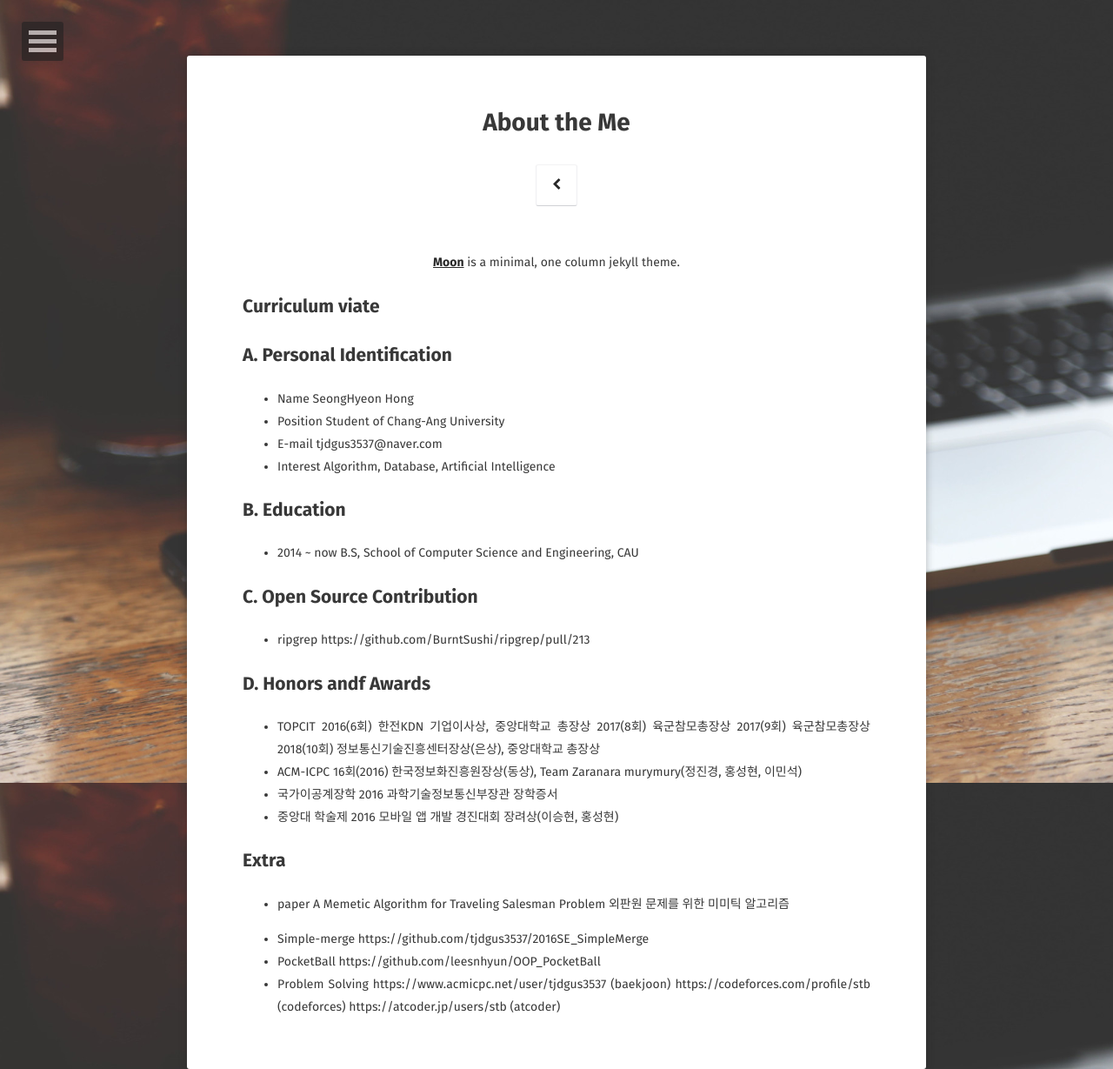
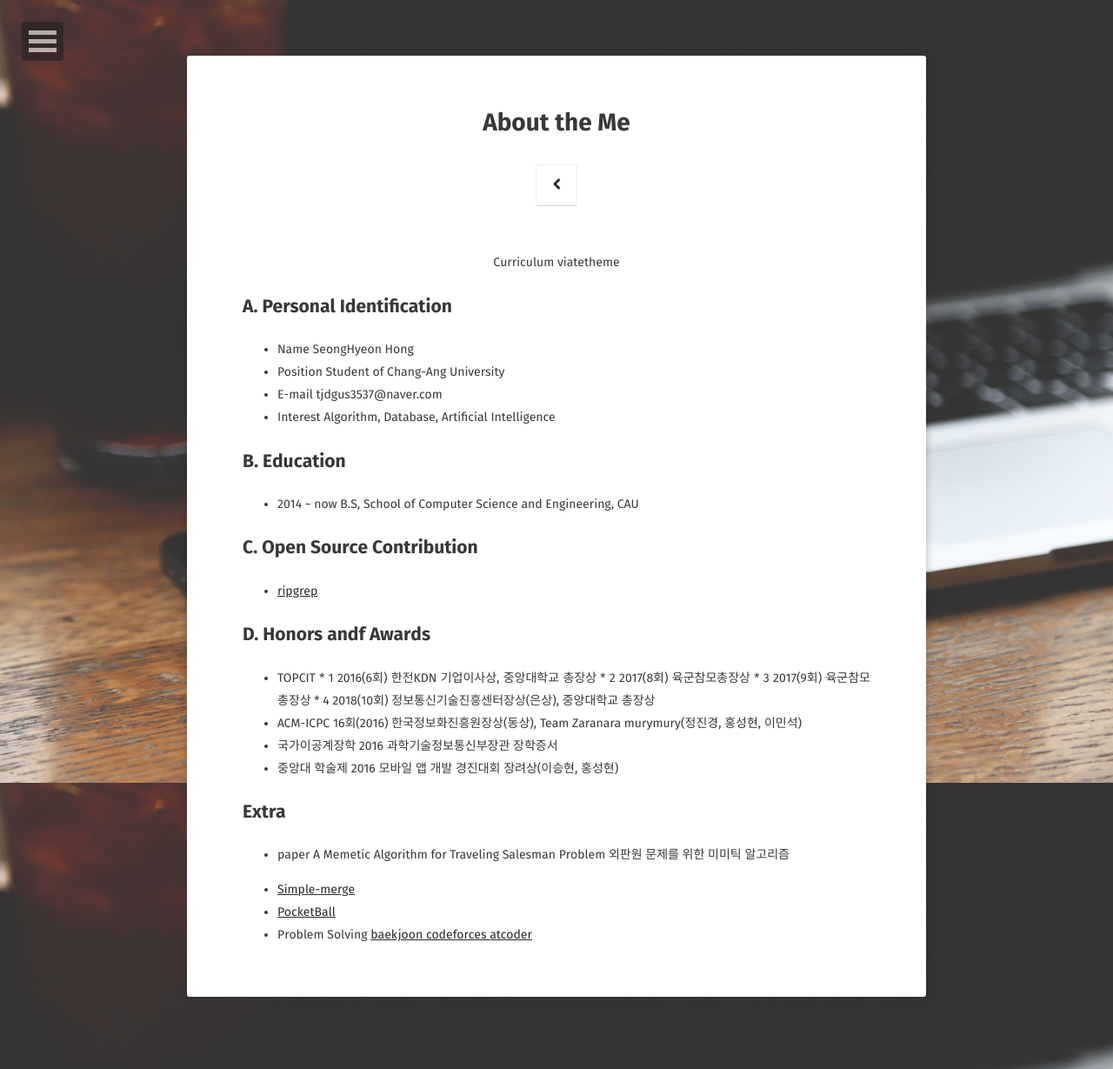
Before and after one commit to tjdgus3537/tjdgus3537.github.io, a Jekyll site: the page built from about/index.md, in a window 1280 px wide. Shown: the whole page at 87% size. Built offline with Jekyll 4.4.1, drawn with Linux system fonts in a browser that asks for light colours; some web fonts are replaced; our own code applies the rules of GitHub Pages for plain Markdown files.

Commit message:
update about

```diff
--- a/about/index.md
+++ b/about/index.md
@@ -6,9 +6,7 @@ date: 2019-03-11
 comments: false
 ---
 
-<center><a href="http://taylantatli.github.io/Moon"><b>Moon</b></a> is a minimal, one column jekyll theme.</center>
-
-## Curriculum viate
+<center> Curriculum viatetheme </center>
 
 ## A. Personal Identification
 * Name		SeongHyeon Hong
@@ -20,14 +18,14 @@ comments: false
 * 2014 ~ now	B.S, School of Computer Science and Engineering, CAU
 
 ## C. Open Source Contribution
-* ripgrep		https://github.com/BurntSushi/ripgrep/pull/213
+* <a href="https://github.com/BurntSushi/ripgrep/pull/213"> ripgrep </a>
 
 ## D. Honors andf Awards
 * TOPCIT
-		2016(6회) 한전KDN 기업이사상, 중앙대학교 총장상
-		2017(8회) 육군참모총장상
-		2017(9회) 육군참모총장상
-		2018(10회) 정보통신기술진흥센터장상(은상), 중앙대학교 총장상
+		* 1 2016(6회) 한전KDN 기업이사상, 중앙대학교 총장상
+		* 2 2017(8회) 육군참모총장상
+		* 3 2017(9회) 육군참모총장상
+		* 4 2018(10회) 정보통신기술진흥센터장상(은상), 중앙대학교 총장상
 * ACM-ICPC
 		16회(2016) 한국정보화진흥원장상(동상), Team Zaranara murymury(정진경, 홍성현, 이민석)
 * 국가이공계장학
@@ -39,8 +37,8 @@ comments: false
 * paper		A Memetic Algorithm for Traveling Salesman Problem
 		외판원 문제를 위한 미미틱 알고리즘
 
-* Simple-merge	https://github.com/tjdgus3537/2016SE_SimpleMerge
-* PocketBall	https://github.com/leesnhyun/OOP_PocketBall
-* Problem Solving	https://www.acmicpc.net/user/tjdgus3537	(baekjoon)
-		https://codeforces.com/profile/stb		(codeforces)
-		https://atcoder.jp/users/stb			(atcoder)
+* <a href="https://github.com/tjdgus3537/2016SE_SimpleMerge"> Simple-merge </a>
+* <a href="https://github.com/leesnhyun/OOP_PocketBall">PocketBall </a>
+* Problem Solving	<a href="https://www.acmicpc.net/user/tjdgus3537"> baekjoon </a>
+		<a href="https://codeforces.com/profile/stb"> codeforces </a>
+		<a href="https://atcoder.jp/users/stb"> atcoder </a>
```
